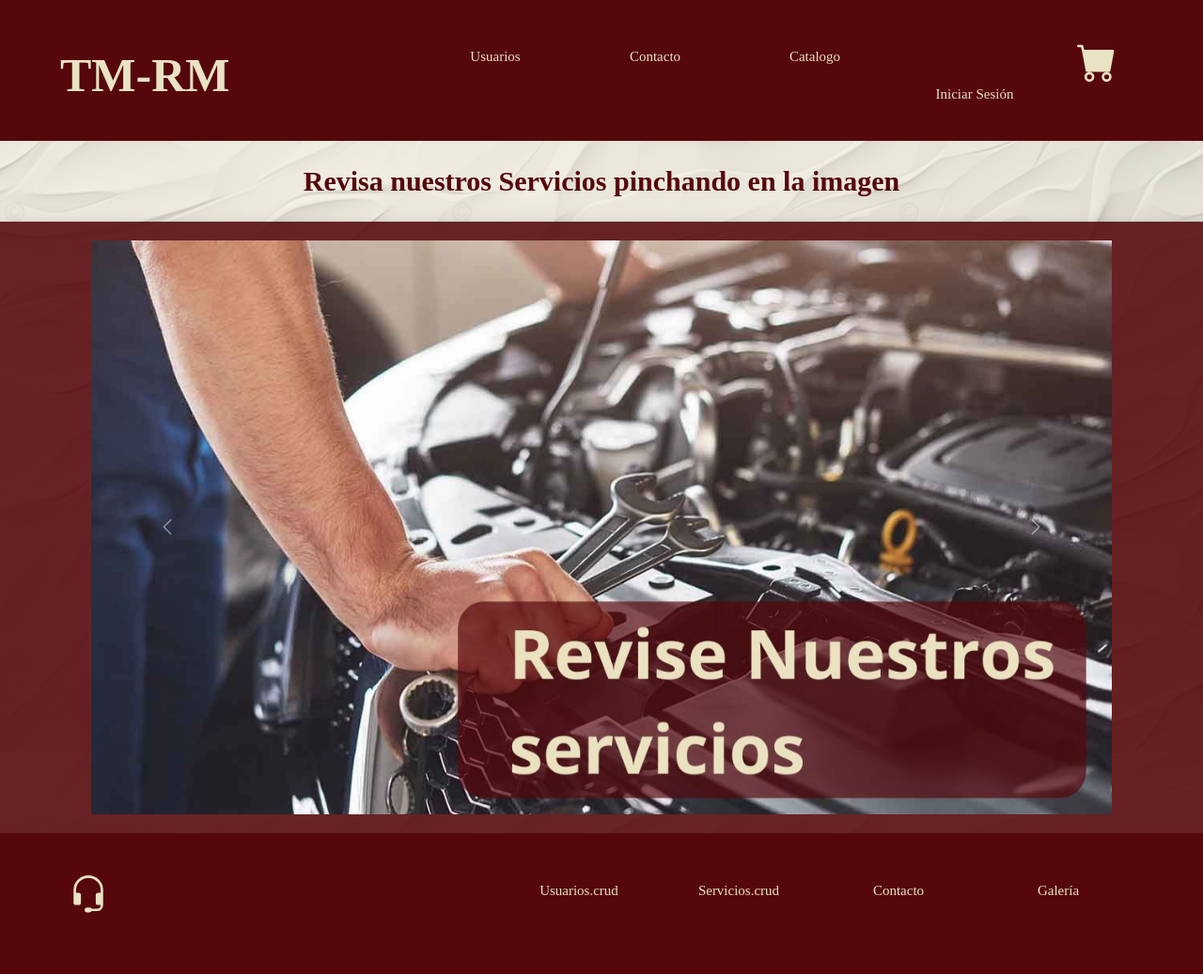
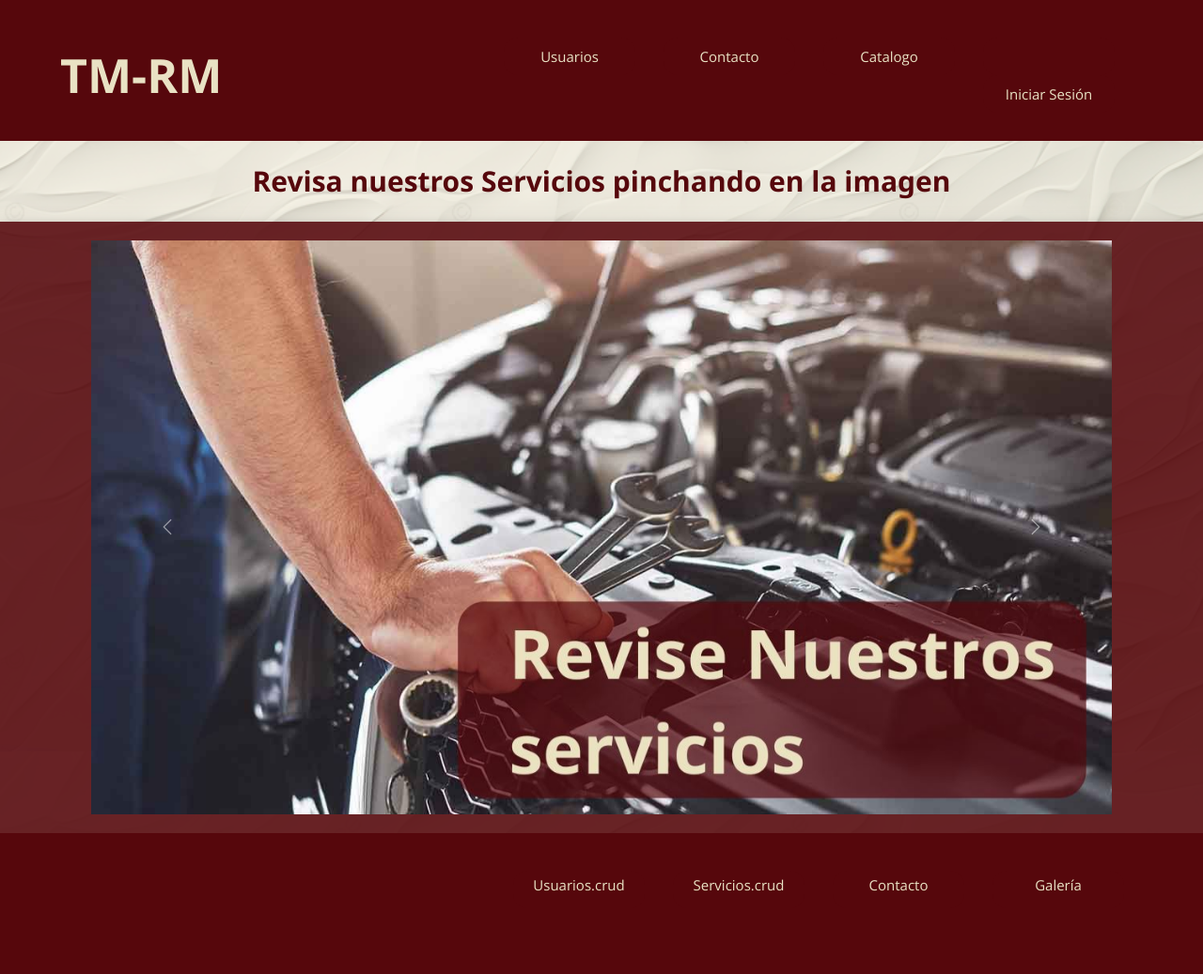
Before and after one commit to danieleurrutiaf/Proyecto, a Django app: page / in a window 1280 px wide. Shown: the whole page at 94% size. Run offline with Django 5.2, Linux system fonts and the light colour scheme; some libraries are stand-ins or nearby versions.

Commit message:
Update Styles.css

```diff
--- a/taller/taller1/static/css/Styles.css
+++ b/taller/taller1/static/css/Styles.css
@@ -4,7 +4,7 @@
     --colorFormularioFondo: #56070ce0;
     --colorFormulario: #eae2c337;
 
-    --fuenteHeading: 'Segoe UI', Tahoma, Geneva, Verdana, sans-serif
+    --fuenteHeading: 'Segoe UI', Tahoma, Geneva, Verdana, sans-serif;
     --fuenteParrafos: 'Open Sans', sans-serif;
 }
 
@@ -751,3 +751,38 @@
     color: var(--colorSecundario);
     margin-top: 10px;
 }
+
+
+/* seccion carrito */
+
+.carrito {
+    width: 300px;
+    border: 1px solid var(--ColorPrincipal);
+    padding: 20px;
+    background-color: var(--colorSecundario);
+    display: none;
+    position: fixed;
+    right: 20px;
+    top: 20px;
+    z-index: 1000;
+}
+
+.carrito ul {
+    list-style-type: none;
+    padding: 0;
+}
+
+.carrito li {
+    margin: 10px 0;
+}
+
+.carrito .btn-eliminar {
+    background-color: red;
+    color: white;
+    border: none;
+    cursor: pointer;
+}
+
+.carrito .carrito-total {
+    margin-top: 20px;
+}
```
